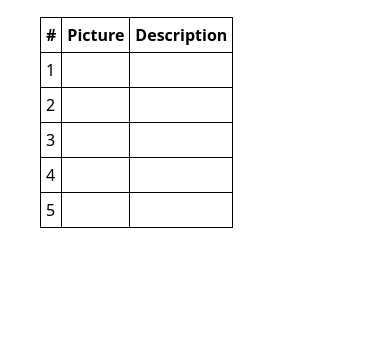
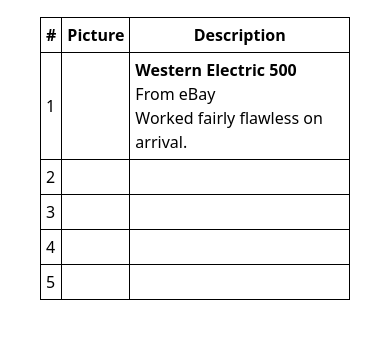
Before and after one commit to WilsonStewart/wilsontel.com, a website: page docs/index.html in a window 390 px wide. Shown: the part 107-446 px from the top of the page. Drawn offline with Linux system fonts and the light colour scheme.

Commit message:
edit phones page

```diff
--- a/docs/index.html
+++ b/docs/index.html
@@ -25,7 +25,11 @@
                 <tr>
                     <td>1</td>
                     <td></td>
-                    <td></td>
+                    <td>
+                        <p class="font-bold">Western Electric 500</p>
+                        <p>From eBay</p>
+                        <p>Worked fairly flawless on arrival.</p>
+                    </td>
                 </tr>
                 <tr>
                     <td>2</td>
```
